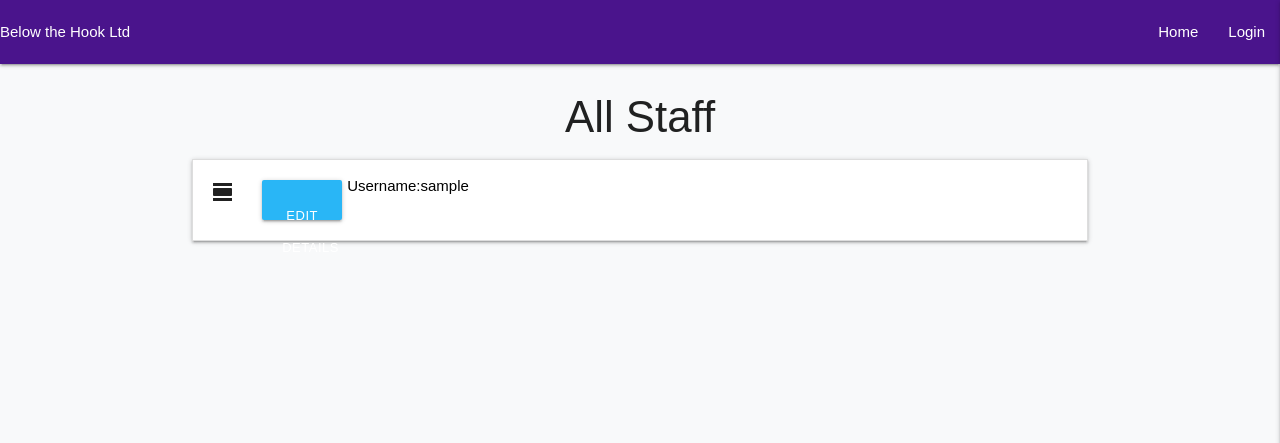
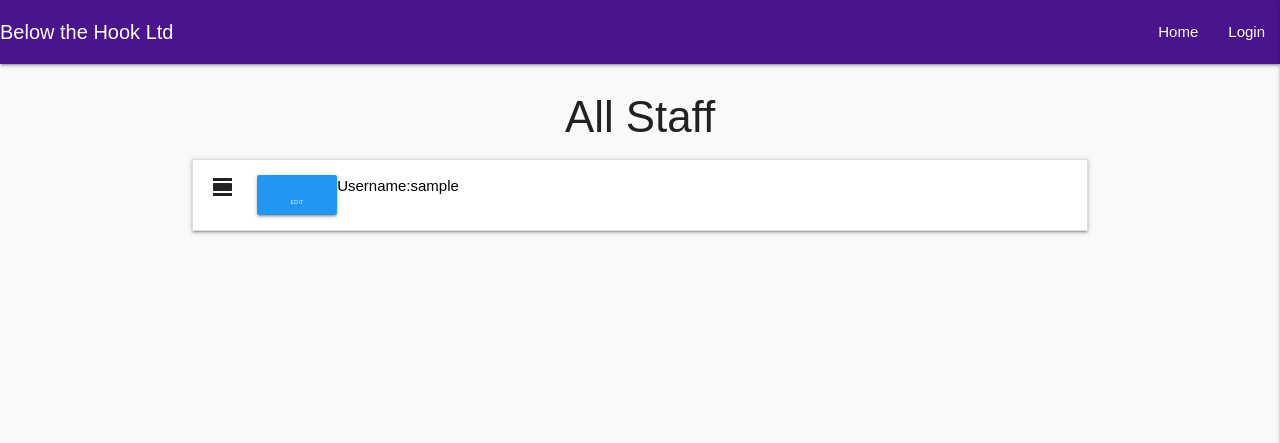
Before and after one commit to starranuk/worklist, a Flask app: page /get_staff in a window 1280 px wide. Shown: the top 443 px of the page. Run offline with Flask 2, Linux system fonts and the light colour scheme; a database or web service that is not in the repository returns one stand-in record (values such as "Sample title"); some libraries are stand-ins or nearby versions.

Commit message:
updated for screen dumps

```diff
--- a/app.py
+++ b/app.py
@@ -105,6 +105,7 @@
 
 @app.route("/edit_account/<account_id>", methods=["GET", "POST"])
 def edit_account(account_id):
+     # Checks if user is signed in and is sysadmin
     if ("user" not in session) or (session["user"].lower() != "sysadmin"):
         return redirect(url_for("login"))
 
@@ -156,6 +157,7 @@
 
 @app.route("/staff_profile/<account_id>", methods=["GET", "POST"])
 def staff_profile(account_id):
+    # Checks if user is signed in
     if ("user" not in session):
         return redirect(url_for("login"))
 
@@ -175,7 +177,11 @@
 # User Profile
 @app.route("/profile/<username>", methods=["GET", "POST"])
 def profile(username):
-    # Retrieve the session users ursername from MongoDB
+     # Checks if user is signed in
+    if ("user" not in session):
+        return redirect(url_for("login"))
+
+    #Retrieve the session users ursername from MongoDB
     username = mongo.db.staff.find_one(
         {"username": session["user"]})["username"]
     if session["user"]:
@@ -194,6 +200,7 @@
 
 @app.route("/add_job", methods=["GET", "POST"])
 def add_job():
+       # Checks if user is signed in
     if ("user" not in session):
         return redirect(url_for("login"))
 
@@ -222,6 +229,7 @@
 
 @app.route("/edit_job/<job_id>", methods=["GET", "POST"])
 def edit_job(job_id):
+     # Checks if user is signed in
     if ("user" not in session):
         return redirect(url_for("login"))
 
@@ -247,6 +255,10 @@
 
 @app.route("/delete_job/<job_id>")
 def delete_job(job_id):
+     # Checks if user is signed in and is sysadmin
+    if ("user" not in session) or (session["user"].lower() != "sysadmin"):
+        return redirect(url_for("login"))
+
     mongo.db.jobs.delete_one({"_id": ObjectId(job_id)})
     flash("Job Deleted!")
     return redirect(url_for("get_jobs"))
@@ -254,12 +266,17 @@
 
 @app.route("/get_job_type")
 def get_job_type():
+     # Checks if user is signed in and is sysadmin
+    if ("user" not in session) or (session["user"].lower() != "sysadmin"):
+        return redirect(url_for("login"))
+
     job_type = list(mongo.db.job_type.find().sort("job_type_name", 1))
     return render_template("job_type.html", job_type=job_type)
 
 
 @app.route("/add_job_type", methods=["GET", "POST"])
 def add_job_type():
+    # Checks if user is signed in and is sysadmin
     if (session["user"].lower() != "sysadmin"):
         return redirect(url_for("login"))
 
@@ -276,6 +293,10 @@
 
 @app.route("/delete_job_type/<job_types_id>")
 def delete_job_type(job_types_id):
+    # Checks if user is signed in and is sysadmin
+    if (session["user"].lower() != "sysadmin"):
+        return redirect(url_for("login"))
+
     mongo.db.job_type.delete_one({"_id": ObjectId(job_types_id)})
     flash("Job Type Successfully Deleted")
     return redirect(url_for("get_job_type"))
@@ -283,12 +304,17 @@
 
 @app.route("/get_job_status")
 def get_job_status():
+    # Checks if user is signed in and is sysadmin
+    if (session["user"].lower() != "sysadmin"):
+        return redirect(url_for("login"))
+
     job_status = list(mongo.db.job_status.find().sort("job_status_name", 1))
     return render_template("job_status.html", job_status=job_status)
 
 
 @app.route("/add_job_status", methods=["GET", "POST"])
 def add_job_status():
+    # Checks if user is signed in and is sysadmin
     if (session["user"].lower() != "sysadmin"):
         return redirect(url_for("login"))
 
@@ -305,6 +331,10 @@
 
 @app.route("/delete_job_status/<job_status_id>")
 def delete_job_status(job_status_id):
+     # Checks if user is signed in and is sysadmin
+    if (session["user"].lower() != "sysadmin"):
+        return redirect(url_for("login"))
+
     mongo.db.job_status.delete_one({"_id": ObjectId(job_status_id)})
     flash("Job Status Successfully Deleted")
     return redirect(url_for("get_job_status"))
--- a/static/css/style.css
+++ b/static/css/style.css
@@ -7,6 +7,10 @@
 
     margin-left: auto;
     margin-right: auto;
+}
+
+#title {
+	font-size: 30px;
 }
 
 
@@ -21,6 +25,10 @@
 
 strong {
 	color:black;
+}
+
+.btn-large {
+	margin: 5px;
 }
 
 .btn-small {
@@ -54,6 +62,10 @@
 			vertical-align: middle;
 		}
 
+		#title {
+			font-size: 20px;
+		}
+
 
 	}
 
--- a/templates/base.html
+++ b/templates/base.html
@@ -23,7 +23,7 @@
           <nav>
             <!-- Top Navigation bar -->
               <div class="nav-wrapper #4a148c purple darken-4">
-                <a href="{{ url_for('get_jobs') }}"  alt="Below the Hook Ltd">Below the Hook Ltd</a>
+                <a href="{{ url_for('get_jobs') }}" id="title"  alt=" Below the Hook Ltd">Below the Hook Ltd</a>
                 <a href="#" data-target="mobile-demo" class="sidenav-trigger right"><i class="fas fa-bars"></i></a>
                 <ul class="right hide-on-med-and-down">
                     <li><a href="{{ url_for('home') }}">Home</a></li>
--- a/templates/list_staff.html
+++ b/templates/list_staff.html
@@ -10,7 +10,7 @@
             <div class="col s4">
                 <i class="material-icons">view_day</i>
                 {% if session.user == account.username|lower %}
-                <a href="{{ url_for('staff_profile', account_id=account._id) }}" class="btn-small light-blue lighten-1">Edit</a>
+                <a href="{{ url_for('staff_profile', account_id=account._id) }}" class="btn-large blue">View</a>
                 {% endif %}
             </div>
             <div class="col s9">
--- a/templates/staff.html
+++ b/templates/staff.html
@@ -10,7 +10,7 @@
             <div class="col s4">
                 <i class="material-icons">view_day</i>
 
-                <a href="{{ url_for('edit_account', account_id=account._id) }}" class="btn-small light-blue lighten-1">Edit Details</a>
+                <a href="{{ url_for('edit_account', account_id=account._id) }}" class="btn-large blue">Edit</a>
 
             </div>
             <div class="col s9">
```
Also changed, not shown: templates/profile.html (+0 -10 lines), templates/staff_profile.html (+8 -5 lines).
